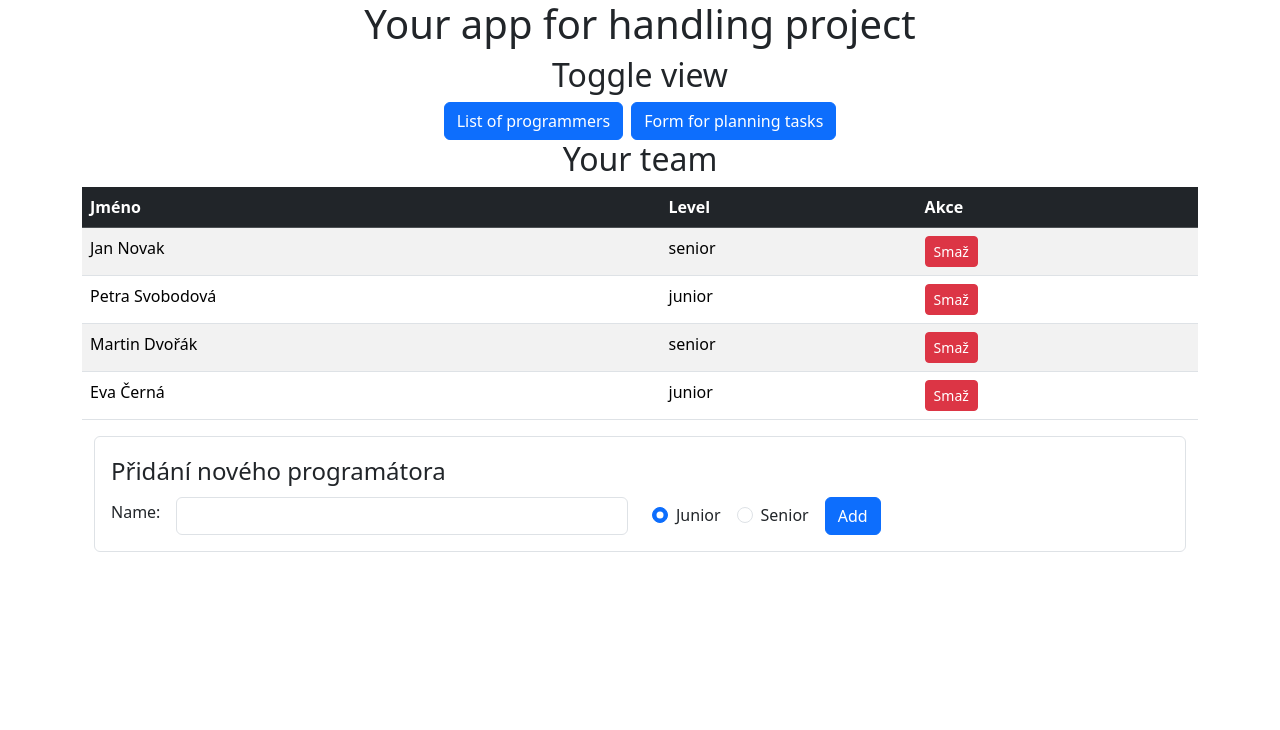
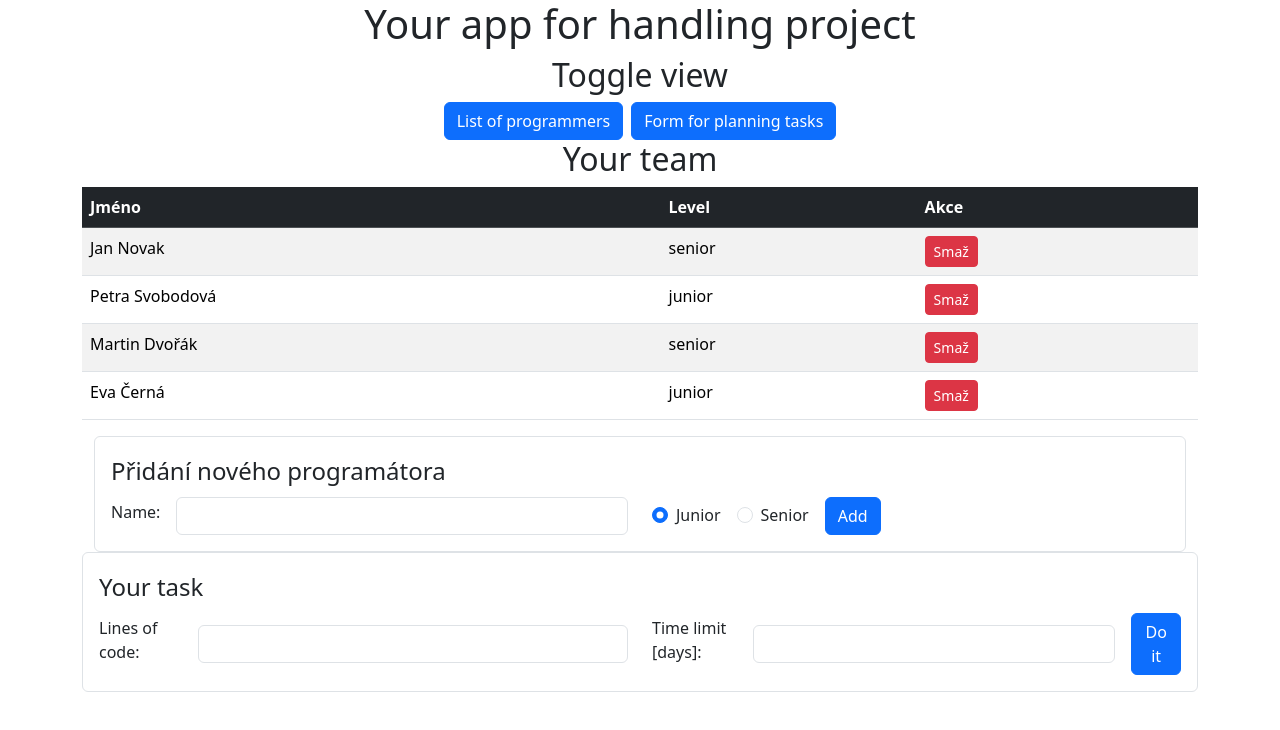
Before and after one commit to jardarik/prog-task-planner, a React (Vite) app: page / in a window 1280 px wide. Shown: the top 730 px of the page. Built offline with nearby package versions, Linux system fonts and the light colour scheme.

Commit message:
backup-06

```diff
--- a/src/App.jsx
+++ b/src/App.jsx
@@ -4,6 +4,7 @@ import "./App.css";
 import TeamList from "./components/TeamList";
 import jsonData from "./team_data.json";
 import FormAdd from "./components/FormAdd";
+import FormProject from "./components/FormProject";
 
 function App() {
   const [teamData, setTeamData] = useState(jsonData);
@@ -46,10 +47,14 @@ function App() {
           </button>
         </div>
       </div>
-      {/* Team list */}
+      {/* Team list and formadd */}
       <div className="row">
         <TeamList data={teamData} handleDelete={handleDelete} />
         <FormAdd handleAddProg={handleAddProg} />
+      </div>
+      {/* Project planning */}
+      <div className="row">
+        <FormProject data={teamData} />
       </div>
     </div>
   );
--- /dev/null
+++ b/src/components/FormProject.jsx
@@ -0,0 +1,89 @@
+import React, { useEffect, useState } from "react";
+
+function FormProject({ data }) {
+  const [lines, setLines] = useState("");
+  const [days, setDays] = useState("");
+
+  //   useEffect(() => {
+  //     // Tady můžeš reagovat na změnu počtu programátorů
+  //     console.log("Počet programátorů:", data.length);
+  //   }, [data]);
+
+  const handleOnClick = () => {
+    let totalLinesPerDay = 0;
+    data.forEach((prog) => {
+      totalLinesPerDay += prog.level === "senior" ? 200 : 100;
+    });
+    console.log("Celkový počet řádků za den:", totalLinesPerDay);
+    if (totalLinesPerDay > lines / days) {
+      console.log("Plán je schválený");
+    } else {
+      console.log("Plán není schválený");
+    }
+  };
+
+  const handleChange = (event) => {
+    const value = Number(event.target.value);
+    switch (event.target.id) {
+      case "lines":
+        setLines(value);
+        break;
+      case "days":
+        setDays(value);
+        break;
+      default:
+        break;
+    }
+  };
+
+  return (
+    <div className="container">
+      <form>
+        <fieldset className="border rounded p-3">
+          <legend>Your task</legend>
+
+          {/* <div className="col"> */}
+          {/* <div className="h2 text-center">Your task</div> */}
+          {/* </div> */}
+          <div className="row">
+            <div className="col d-flex align-items-center gap-3">
+              <label htmlFor="lines" className="form-label">
+                Lines of code:
+              </label>
+              <input
+                type="number"
+                className="form-control"
+                name="lines"
+                id="lines"
+                onChange={handleChange}
+                value={lines}
+              />
+            </div>
+            <div className="col d-flex align-items-center gap-3">
+              <label htmlFor="days" className="form-label">
+                Time limit [days]:
+              </label>
+              <input
+                type="number"
+                className="form-control"
+                name="days"
+                id="days"
+                onChange={handleChange}
+                value={days}
+              />
+              <button
+                type="button"
+                className="btn btn-primary"
+                onClick={handleOnClick}
+              >
+                Do it
+              </button>
+            </div>
+          </div>
+        </fieldset>
+      </form>
+    </div>
+  );
+}
+
+export default FormProject;
```
